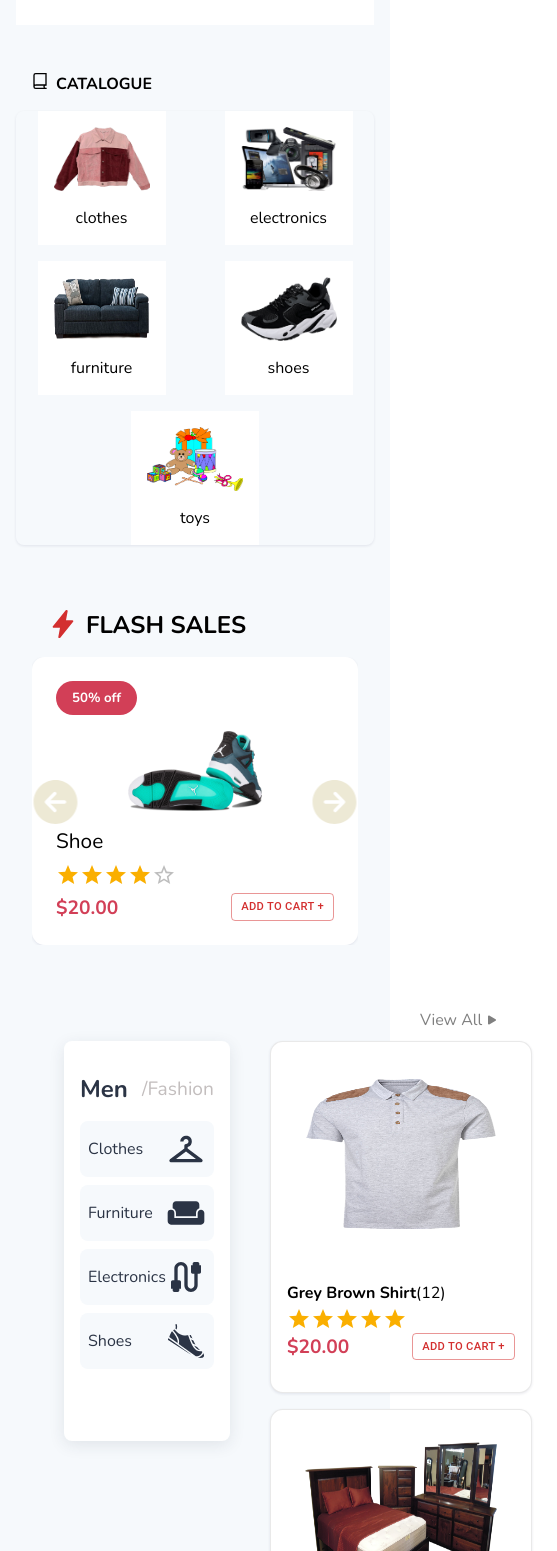
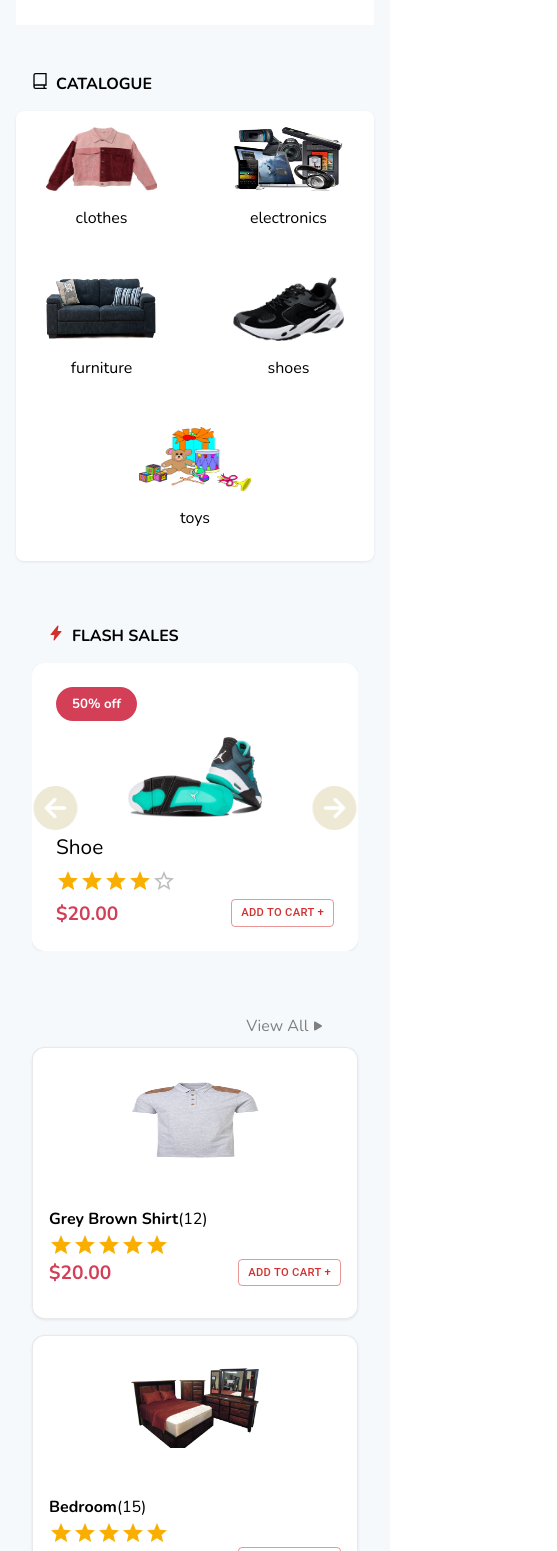
Before and after one commit to Farouk-ayo/ecommerce-, a React (Create React App) app: page / in a window 390 px wide. Shown: the part 1417-2968 px from the top of the page, 557 px wide, since content can reach past the window. Built offline with nearby package versions, Linux system fonts and the light colour scheme.

Commit message:
little fix at the sections

```diff
--- a/src/UI/Body/Catalogue/Catalogue.module.css
+++ b/src/UI/Body/Catalogue/Catalogue.module.css
@@ -26,6 +26,7 @@
   display: flex;
   gap: 0.5rem;
   padding: 1rem;
+  background-color: #f6f9fc;
 }
 
 .catSection {
@@ -36,6 +37,8 @@
   gap: 1rem;
   width: 100%;
   border-radius: 0.5rem;
+  padding-bottom: 1rem;
+  background-color: #ffffff;
   box-shadow: rgb(3 0 71 / 9%) 0px 1px 3px;
 }
 
@@ -45,31 +48,45 @@
   justify-content: center;
   align-items: center;
   gap: 1rem;
-  width: 15rem;
+  width: 18%;
   background-color: white;
   padding: 2.5rem 1rem;
 }
 .catSection > * img {
-  height: 7rem;
+  height: 6rem;
   width: 100%;
 }
-@media screen and (max-width: 700px) {
+@media screen and (max-width: 900px) {
+  .catSection > * img {
+    height: 4rem;
+  }
   .catSection > * {
     padding: 1rem;
-    width: 8rem;
+    width: 20%;
   }
+}
+@media screen and (max-width: 700px) {
   .headCat h2 {
     font-size: 1rem;
-  }
-
-  .catSection > * img {
-    height: 4rem;
   }
   .catalogIcon {
     font-size: 1rem;
   }
+  .catSection > * {
+    width: 31%;
+  }
+}
+@media screen and (max-width: 500px) {
+  .catSection > * {
+    width: 40%;
+  }
 }
 
+@media screen and (max-width: 384px) {
+  .catSection > * {
+    width: 47%;
+  }
+}
 @media screen and (max-width: 320px) {
   .catSection > * {
     width: 70%;
--- a/src/UI/Body/Gender/Store.module.css
+++ b/src/UI/Body/Gender/Store.module.css
@@ -4,6 +4,11 @@
   margin: 0rem 1rem;
   padding: 2rem 3rem;
   background-color: #f6f9fc;
+}
+@media screen and (max-width: 1300px) {
+  .section {
+    padding: 2rem 1rem;
+  }
 }
 
 .sidebar {
@@ -16,6 +21,11 @@
   max-height: 25rem;
   box-shadow: rgb(43 52 69 / 10%) 0px 4px 16px;
   border-radius: 0.5rem;
+}
+@media screen and (max-width: 1000px) {
+  .sidebar {
+    display: none;
+  }
 }
 .fasCon {
   display: flex;
@@ -45,6 +55,7 @@
   padding: 0.5rem;
   border-radius: 0.5rem;
   color: #2b3445;
+  cursor: not-allowed;
 }
 .eachSec {
   font-size: 1rem;
@@ -55,7 +66,6 @@
   transition: all 0.2s;
   background-color: white;
   box-shadow: rgb(3 0 71 / 9%) 0px 1px 3px;
-  cursor: pointer;
 }
 
 .products {
@@ -73,7 +83,7 @@
   display: flex;
   flex-direction: column;
   gap: 3rem;
-  width: 17rem;
+  width: 30%;
   justify-content: center;
   align-items: center;
   background-color: white;
@@ -93,8 +103,8 @@
 }
 
 .image {
-  height: 10rem;
-  width: 12rem;
+  height: 5rem;
+  width: 8rem;
 }
 
 .stars {
@@ -122,6 +132,44 @@
   width: 50%;
   gap: 0.2rem;
   overflow: visible;
+}
+@media screen and (max-width: 1280px) {
+  .imageContainer {
+    width: 45%;
+  }
+}
+@media screen and (max-width: 1000px) {
+  .imageContainer {
+    width: 32%;
+  }
+  .products {
+    margin-left: 0rem;
+  }
+}
+@media screen and (max-width: 900px) {
+  .imageContainer {
+    width: 49%;
+  }
+}
+@media screen and (max-width: 600px) {
+  .imageContainer {
+    width: 100%;
+  }
+}
+@media screen and (max-width: 365px) {
+  .detailCon {
+    display: flex;
+    flex-direction: column;
+    justify-content: flex-start;
+    align-items: flex-start;
+    gap: 0.5rem;
+  }
+  .titleCon {
+    width: 100%;
+  }
+  .title {
+    align-items: flex-start;
+  }
 }
 
 .viewAll {
--- a/src/UI/Body/catalogue/Catalogue.module.css
+++ b/src/UI/Body/catalogue/Catalogue.module.css
@@ -26,6 +26,7 @@
   display: flex;
   gap: 0.5rem;
   padding: 1rem;
+  background-color: #f6f9fc;
 }
 
 .catSection {
@@ -36,6 +37,8 @@
   gap: 1rem;
   width: 100%;
   border-radius: 0.5rem;
+  padding-bottom: 1rem;
+  background-color: #ffffff;
   box-shadow: rgb(3 0 71 / 9%) 0px 1px 3px;
 }
 
@@ -45,31 +48,45 @@
   justify-content: center;
   align-items: center;
   gap: 1rem;
-  width: 15rem;
+  width: 18%;
   background-color: white;
   padding: 2.5rem 1rem;
 }
 .catSection > * img {
-  height: 7rem;
+  height: 6rem;
   width: 100%;
 }
-@media screen and (max-width: 700px) {
+@media screen and (max-width: 900px) {
+  .catSection > * img {
+    height: 4rem;
+  }
   .catSection > * {
     padding: 1rem;
-    width: 8rem;
+    width: 20%;
   }
+}
+@media screen and (max-width: 700px) {
   .headCat h2 {
     font-size: 1rem;
-  }
-
-  .catSection > * img {
-    height: 4rem;
   }
   .catalogIcon {
     font-size: 1rem;
   }
+  .catSection > * {
+    width: 31%;
+  }
+}
+@media screen and (max-width: 500px) {
+  .catSection > * {
+    width: 40%;
+  }
 }
 
+@media screen and (max-width: 384px) {
+  .catSection > * {
+    width: 47%;
+  }
+}
 @media screen and (max-width: 320px) {
   .catSection > * {
     width: 70%;
--- a/src/UI/Body/flashdeals/Flash.module.css
+++ b/src/UI/Body/flashdeals/Flash.module.css
@@ -17,6 +17,9 @@
 .flashsale h2 {
   font-size: 1.5rem;
   text-transform: uppercase;
+}
+.flashIcon {
+  font-size: 2rem;
 }
 
 .flashcontainer {
@@ -51,6 +54,12 @@
 @media screen and (max-width: 700px) {
   .image {
     height: 5rem;
+  }
+  .flashIcon {
+    font-size: 1rem;
+  }
+  .flashsale h2 {
+    font-size: 1rem;
   }
 }
 @media screen and (max-width: 365px) {
--- a/src/UI/Body/flashdeals/Flashsales.js
+++ b/src/UI/Body/flashdeals/Flashsales.js
@@ -16,7 +16,7 @@ const Flashsale = () => {
   return (
     <section className={classes.flashsale}>
       <div className={classes.flashHead}>
-        <IoFlash color="#d32f2f" size={30} />
+        <IoFlash className={classes.flashIcon} color="#d32f2f" />
         <h2>Flash Sales</h2>
       </div>
       <div className={classes.container}>
--- a/src/UI/Header/Header.module.css
+++ b/src/UI/Header/Header.module.css
@@ -3,5 +3,5 @@
   flex-direction: column;
   gap: 1rem;
   box-shadow: rgb(3 0 71 / 9%) 0px 1px 3px;
-  background-color: #ffffff;
+  background-color: rgb(255, 255, 255);
 }
--- a/src/UI/Main/Main.module.css
+++ b/src/UI/Main/Main.module.css
@@ -1,5 +1,6 @@
 .body {
   background-color: #f6f9fc;
+
   max-height: min-content;
 }
 
```
